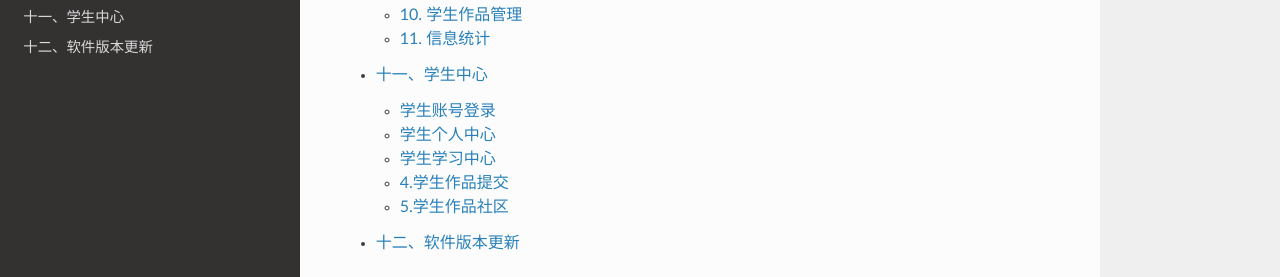
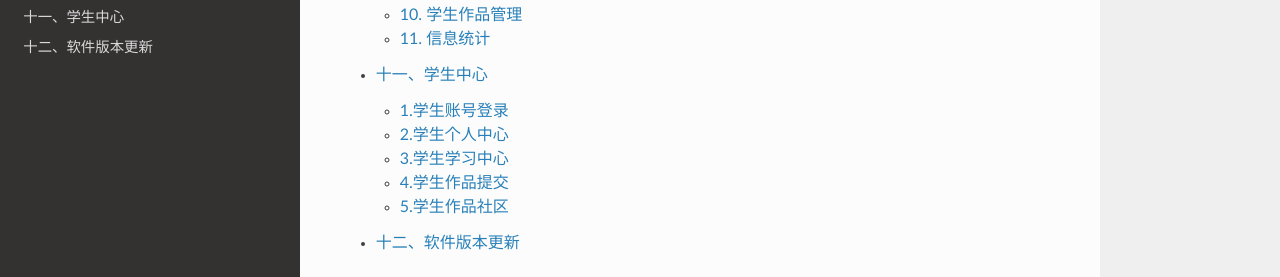
Before and after one commit to ZhouCY999/deekr-tutorial, a Sphinx documentation site: the page built from docs/source/index.rst, in a window 1280 px wide and 900 px high, scrolled down 1481 px. Shown: the part 456-733 px from the top of the window. Built offline with Sphinx 7.4.7 and the Read the Docs theme 2.0.0, drawn with Linux system fonts in a browser that asks for light colours.

Commit message:
Add files via upload

```diff
--- a/docs/source/十一、学生中心/first.rst
+++ b/docs/source/十一、学生中心/first.rst
@@ -3,20 +3,20 @@
 .. toctree::
   :maxdepth: 11
 
-学生账号登录
+1.学生账号登录
 ===========================
 学生采用教师提供的账号登录本软件；在首页输入账号名和密码后，点击“登录”按钮后，即可完成学生用户登录；登录完成后点击“学生中心”按钮进入主页面。
 
 .. figure:: 137.学生账号登录.png
 .. figure:: 138.学生账号登录2.png
 
-学生个人中心
+2.学生个人中心
 ===========================
 选择进入“个人中心”子页面后，即可查看相关个人信息（账户名、姓名、性别、学校、账户创建日期、班级、学号、分组、角色）
 
 .. figure:: 139.学生个人中心.png
 
-学生学习中心
+3.学生学习中心
 ============================
 (1)查看已加入课程：课程列表显示该学生账号已经加入的班级/课程信息；
 
```
